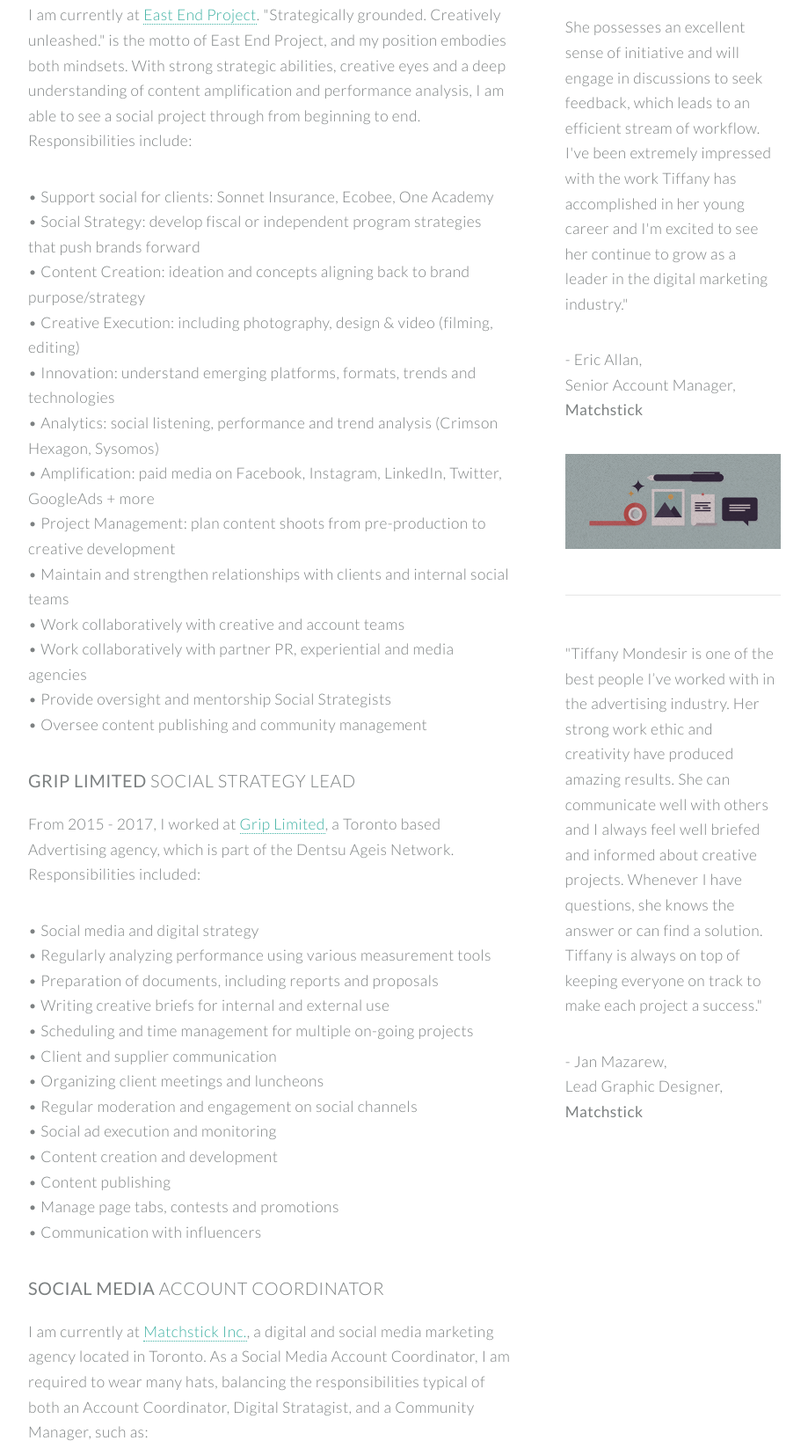
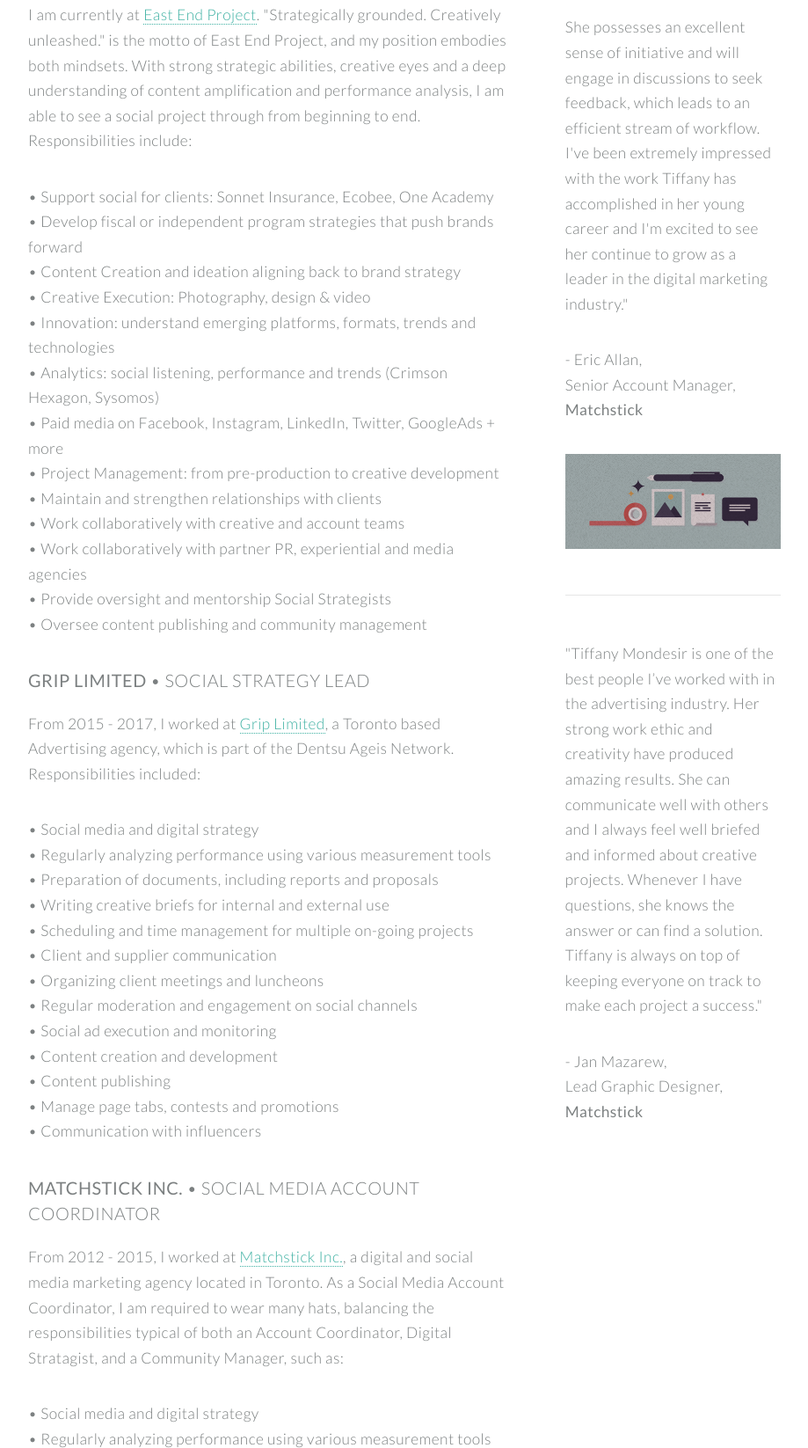
Before and after one commit to tiffanymondesir/tiffanymondesir.github.io, a plain HTML site: page experience.html in a window 1280 px wide. Shown: the part 756-2402 px from the top of the page at 88% size, without its empty margins (180-1099 px from the left). Drawn offline with Linux system fonts and the light colour scheme.

Commit message:
Update experience.html

```diff
--- a/experience.html
+++ b/experience.html
@@ -79,20 +79,20 @@
 										<section>
 											<div class="image featured"><img src="images/paid2.jpg" alt="" /></div>
 											</header>
-											<h3><b>East End Project</b> Sr. Social Strategist</h3>
+											<h3><b>East End Project</b> • Sr. Social Strategist</h3>
 											<p>I am currently at <a href="http://www.eastendproject.com" target="_blank">East End Project</a>. "Strategically grounded. Creatively unleashed." is the motto of East End Project, and my position embodies both mindsets.
 												With strong strategic abilities, creative eyes and a deep understanding of content amplification and performance analysis, I am able to see a social project through from beginning to end. Responsibilities include:</p>
 											<p>
 												<ul>
 													<li>• Support social for clients: Sonnet Insurance, Ecobee, One Academy</li>
-													<li>• Social Strategy: develop fiscal or independent program strategies that push brands forward</li>
-													<li>• Content Creation: ideation and concepts aligning back to brand purpose/strategy</li>
-													<li>• Creative Execution: including photography, design & video (filming, editing)</li>
+													<li>• Develop fiscal or independent program strategies that push brands forward</li>
+													<li>• Content Creation and ideation aligning back to brand strategy</li>
+													<li>• Creative Execution: Photography, design & video</li>
 													<li>• Innovation: understand emerging platforms, formats, trends and technologies</li>
-													<li>• Analytics: social listening, performance and trend analysis (Crimson Hexagon, Sysomos)</li>
-													<li>• Amplification: paid media on Facebook, Instagram, LinkedIn, Twitter, GoogleAds + more</li>
-													<li>• Project Management: plan content shoots from pre-production to creative development</li>
-													<li>• Maintain and strengthen relationships with clients and internal social teams</li>
+													<li>• Analytics: social listening, performance and trends (Crimson Hexagon, Sysomos)</li>
+													<li>• Paid media on Facebook, Instagram, LinkedIn, Twitter, GoogleAds + more</li>
+													<li>• Project Management: from pre-production to creative development</li>
+													<li>• Maintain and strengthen relationships with clients</li>
 													<li>• Work collaboratively with creative and account teams</li>
 													<li>• Work collaboratively with partner PR, experiential and media agencies</li>
 													<li>• Provide oversight and mentorship Social Strategists</li>
@@ -100,7 +100,7 @@
 												</ul>
 												</p>
 											</header>
-											<h3><b>Grip Limited</b> Social Strategy Lead</h3>
+											<h3><b>Grip Limited</b> • Social Strategy Lead</h3>
 											<p>From 2015 - 2017, I worked at <a href="http://www.griplimited.com" target="_blank">Grip Limited</a>, a Toronto based Advertising agency, which is part of the Dentsu Ageis Network. Responsibilities included:</p>
 											<p>
 												<ul>
@@ -119,8 +119,8 @@
 													<li>• Communication with influencers</li>
 												</ul>
 											</header>
-												<h3><b>Social Media</b> Account Coordinator</h3>
-												<p>I am currently at <a href="http://www.matchstick.ca" target="_blank">Matchstick Inc.</a>, a digital and social media marketing agency located in Toronto. As a Social Media Account Coordinator, I am required to wear many hats, balancing the responsibilities typical of both an Account Coordinator, Digital Stratagist, and a Community Manager, such as:</p>
+												<h3><b>Matchstick Inc.</b> • Social Media Account Coordinator</h3>
+												<p>From 2012 - 2015, I worked at <a href="http://www.matchstick.ca" target="_blank">Matchstick Inc.</a>, a digital and social media marketing agency located in Toronto. As a Social Media Account Coordinator, I am required to wear many hats, balancing the responsibilities typical of both an Account Coordinator, Digital Stratagist, and a Community Manager, such as:</p>
 												<p>
 													<ul>
 													<li>• Social media and digital strategy</li>
```
